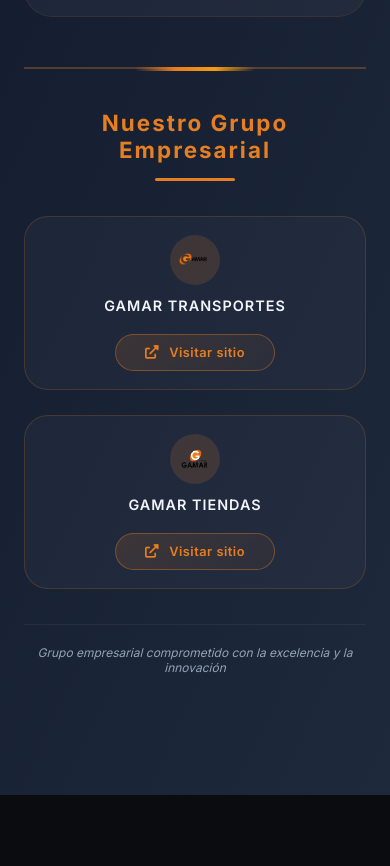
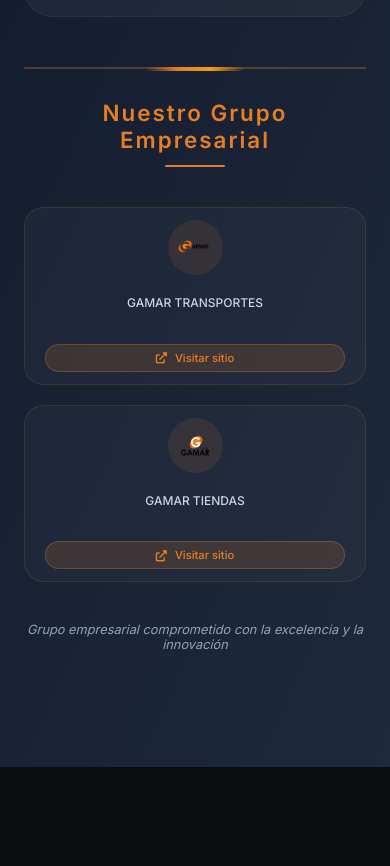
Before and after one commit to aldopezo/gamar_vendingmachine, a plain HTML site: page index.html in a window 390 px wide. Shown: the part 9722-10588 px from the top of the page. Drawn offline with nearby package versions, Linux system fonts and the light colour scheme.

Commit message:
version 1.3

```diff
--- a/style.css
+++ b/style.css
@@ -998,7 +998,7 @@ section {
 /* ===== GRUPO EMPRESARIAL ===== */
 .grupo-empresarial {
     margin-top: 80px;
-    padding: 50px 0 30px;
+    padding: 40px 0 20px;
     border-top: 2px solid rgba(230, 126, 34, 0.3);
     position: relative;
 }
@@ -1009,7 +1009,7 @@ section {
     top: -2px;
     left: 50%;
     transform: translateX(-50%);
-    width: 120px;
+    width: 100px;
     height: 4px;
     background: linear-gradient(90deg, transparent, #E67E22, #F39C12, transparent);
     border-radius: 2px;
@@ -1017,9 +1017,9 @@ section {
 
 .grupo-titulo {
     text-align: center;
-    font-size: 2rem;
-    font-weight: 700;
-    margin-bottom: 50px;
+    font-size: 1.8rem;
+    font-weight: 600;
+    margin-bottom: 40px;
     color: #E67E22;
     letter-spacing: 2px;
 }
@@ -1027,10 +1027,10 @@ section {
 .grupo-titulo::after {
     content: '';
     display: block;
-    width: 80px;
-    height: 3px;
+    width: 60px;
+    height: 2px;
     background: #E67E22;
-    margin: 15px auto 0;
+    margin: 12px auto 0;
     border-radius: 2px;
 }
 
@@ -1038,38 +1038,40 @@ section {
     display: flex;
     flex-wrap: wrap;
     justify-content: center;
-    align-items: stretch;
-    gap: 40px;
+    align-items: center;
+    gap: 48px;
 }
 
 .grupo-item {
     display: flex;
     flex-direction: column;
     align-items: center;
-    justify-content: space-between;
-    gap: 16px;
-    padding: 30px 25px;
+    gap: 12px;
+    padding: 20px 30px;
     background: rgba(255, 255, 255, 0.03);
-    border-radius: 24px;
-    border: 1px solid rgba(230, 126, 34, 0.2);
+    border-radius: 20px;
+    border: 1px solid rgba(230, 126, 34, 0.15);
     transition: all 0.3s ease;
+    cursor: pointer;
     text-align: center;
-    min-width: 220px;
-    flex: 1;
-    max-width: 280px;
+    min-width: 200px;
 }
 
 .grupo-item:hover {
-    transform: translateY(-8px);
+    transform: translateY(-5px);
     background: rgba(230, 126, 34, 0.08);
     border-color: #E67E22;
-    box-shadow: 0 20px 30px -15px rgba(0, 0, 0, 0.3);
 }
 
+.grupo-item:active {
+    transform: scale(0.98);
+}
+
+/* Contenedor del icono/imagen */
 .grupo-icon {
-    width: 80px;
-    height: 80px;
-    background: rgba(230, 126, 34, 0.15);
+    width: 70px;
+    height: 70px;
+    background: rgba(230, 126, 34, 0.1);
     border-radius: 50%;
     display: flex;
     align-items: center;
@@ -1079,174 +1081,145 @@ section {
 }
 
 .grupo-item:hover .grupo-icon {
-    background: rgba(230, 126, 34, 0.3);
+    background: rgba(230, 126, 34, 0.25);
     transform: scale(1.05);
 }
 
+/* Estilo para las imágenes */
 .grupo-img {
-    width: 50px;
-    height: 50px;
+    width: 45px;
+    height: 45px;
     object-fit: contain;
+    transition: all 0.3s ease;
 }
 
-.grupo-item span {
-    color: #F1F5F9;
-    font-size: 1.2rem;
-    font-weight: 600;
-    letter-spacing: 1px;
+.grupo-item:hover .grupo-img {
+    transform: scale(1.1);
 }
 
-/* ===== BOTONES GRANDES ===== */
+/* Texto */
+.grupo-item span {
+    color: #CBD5E1;
+    font-size: 0.85rem;
+    font-weight: 500;
+    line-height: 1.4;
+}
+
+.grupo-item span small {
+    font-size: 0.7rem;
+    color: #94A3B8;
+    font-weight: normal;
+}
+
+.grupo-footer {
+    text-align: center;
+    margin-top: 40px;
+    color: #94A3B8;
+    font-size: 0.8rem;
+    font-style: italic;
+}
+
+/* Responsive */
+@media (max-width: 768px) {
+    .grupo-empresarial {
+        margin-top: 50px;
+        padding: 30px 0 15px;
+    }
+
+    .grupo-titulo {
+        font-size: 1.4rem;
+    }
+
+    .grupo-logos {
+        gap: 20px;
+    }
+
+    .grupo-item {
+        padding: 15px 20px;
+        min-width: 160px;
+    }
+
+    .grupo-icon {
+        width: 55px;
+        height: 55px;
+    }
+
+    .grupo-img {
+        width: 35px;
+        height: 35px;
+    }
+
+    .grupo-item span {
+        font-size: 0.75rem;
+    }
+}
+
+@media (max-width: 580px) {
+    .grupo-logos {
+        flex-direction: column;
+    }
+
+    .grupo-item {
+        width: 100%;
+        flex-direction: row;
+        justify-content: center;
+        gap: 20px;
+        padding: 12px 20px;
+    }
+
+    .grupo-item span {
+        text-align: left;
+    }
+}
+/* Botones dentro del grupo empresarial */
 .grupo-btn {
-    margin-top: 8px;
-    padding: 14px 28px;
-    background: linear-gradient(135deg, rgba(230, 126, 34, 0.15), rgba(230, 126, 34, 0.05));
-    border: 1.5px solid rgba(230, 126, 34, 0.4);
-    border-radius: 50px;
+    margin-top: 12px;
+    padding: 8px 16px;
+    background: rgba(230, 126, 34, 0.15);
+    border: 1px solid rgba(230, 126, 34, 0.3);
+    border-radius: 40px;
     color: #E67E22;
-    font-size: 0.9rem;
-    font-weight: 600;
+    font-size: 0.75rem;
+    font-weight: 500;
     cursor: pointer;
     transition: all 0.3s ease;
     display: inline-flex;
     align-items: center;
-    justify-content: center;
-    gap: 10px;
+    gap: 8px;
     font-family: inherit;
-    width: 100%;
-    max-width: 200px;
-    letter-spacing: 0.5px;
-}
-
-.grupo-btn i {
-    font-size: 0.85rem;
-    transition: transform 0.3s ease;
 }
 
 .grupo-btn:hover {
-    background: linear-gradient(135deg, #E67E22, #D35400);
+    background: #E67E22;
     color: white;
-    transform: translateY(-3px);
-    box-shadow: 0 8px 20px rgba(230, 126, 34, 0.4);
-    border-color: transparent;
-}
-
-.grupo-btn:hover i {
-    transform: translateX(3px);
+    transform: translateY(-2px);
+    box-shadow: 0 4px 12px rgba(230, 126, 34, 0.3);
 }
 
 .grupo-btn:active {
     transform: translateY(0);
-    box-shadow: 0 4px 12px rgba(230, 126, 34, 0.3);
 }
 
-.grupo-footer {
-    text-align: center;
-    margin-top: 50px;
-    padding-top: 20px;
-    color: #94A3B8;
-    font-size: 0.9rem;
-    font-style: italic;
-    border-top: 1px solid rgba(255, 255, 255, 0.05);
+.grupo-btn i {
+    font-size: 0.7rem;
 }
 
-/* ===== RESPONSIVE ===== */
-@media (max-width: 900px) {
-    .grupo-logos {
-        gap: 30px;
+/* Ajuste responsive */
+@media (max-width: 768px) {
+    .grupo-btn {
+        padding: 6px 14px;
+        font-size: 0.7rem;
     }
+}
 
+@media (max-width: 580px) {
     .grupo-item {
-        min-width: 200px;
-        padding: 25px 20px;
+        flex-direction: column;
     }
 
     .grupo-btn {
-        padding: 12px 24px;
-        font-size: 0.85rem;
-        max-width: 180px;
-    }
-}
-
-@media (max-width: 768px) {
-    .grupo-empresarial {
-        margin-top: 50px;
-        padding: 40px 0 20px;
-    }
-
-    .grupo-titulo {
-        font-size: 1.6rem;
-        margin-bottom: 35px;
-    }
-
-    .grupo-logos {
-        gap: 25px;
-    }
-
-    .grupo-item {
-        min-width: 100%;
-        max-width: 100%;
-        flex-direction: row;
-        flex-wrap: wrap;
+        width: 100%;
         justify-content: center;
-        gap: 12px;
-        padding: 20px;
-    }
-
-    .grupo-icon {
-        width: 60px;
-        height: 60px;
-    }
-
-    .grupo-img {
-        width: 38px;
-        height: 38px;
-    }
-
-    .grupo-item span {
-        font-size: 1rem;
-        width: 100%;
-    }
-
-    .grupo-btn {
-        padding: 12px 20px;
-        font-size: 0.85rem;
-        max-width: 180px;
-    }
-}
-
-@media (max-width: 480px) {
-    .grupo-titulo {
-        font-size: 1.4rem;
-    }
-
-    .grupo-item {
-        padding: 18px 15px;
-    }
-
-    .grupo-icon {
-        width: 50px;
-        height: 50px;
-    }
-
-    .grupo-img {
-        width: 32px;
-        height: 32px;
-    }
-
-    .grupo-item span {
-        font-size: 0.9rem;
-    }
-
-    .grupo-btn {
-        padding: 10px 18px;
-        font-size: 0.8rem;
-        max-width: 160px;
-    }
-
-    .grupo-footer {
-        font-size: 0.75rem;
-        margin-top: 35px;
     }
 }
 /* Contacto */
```
